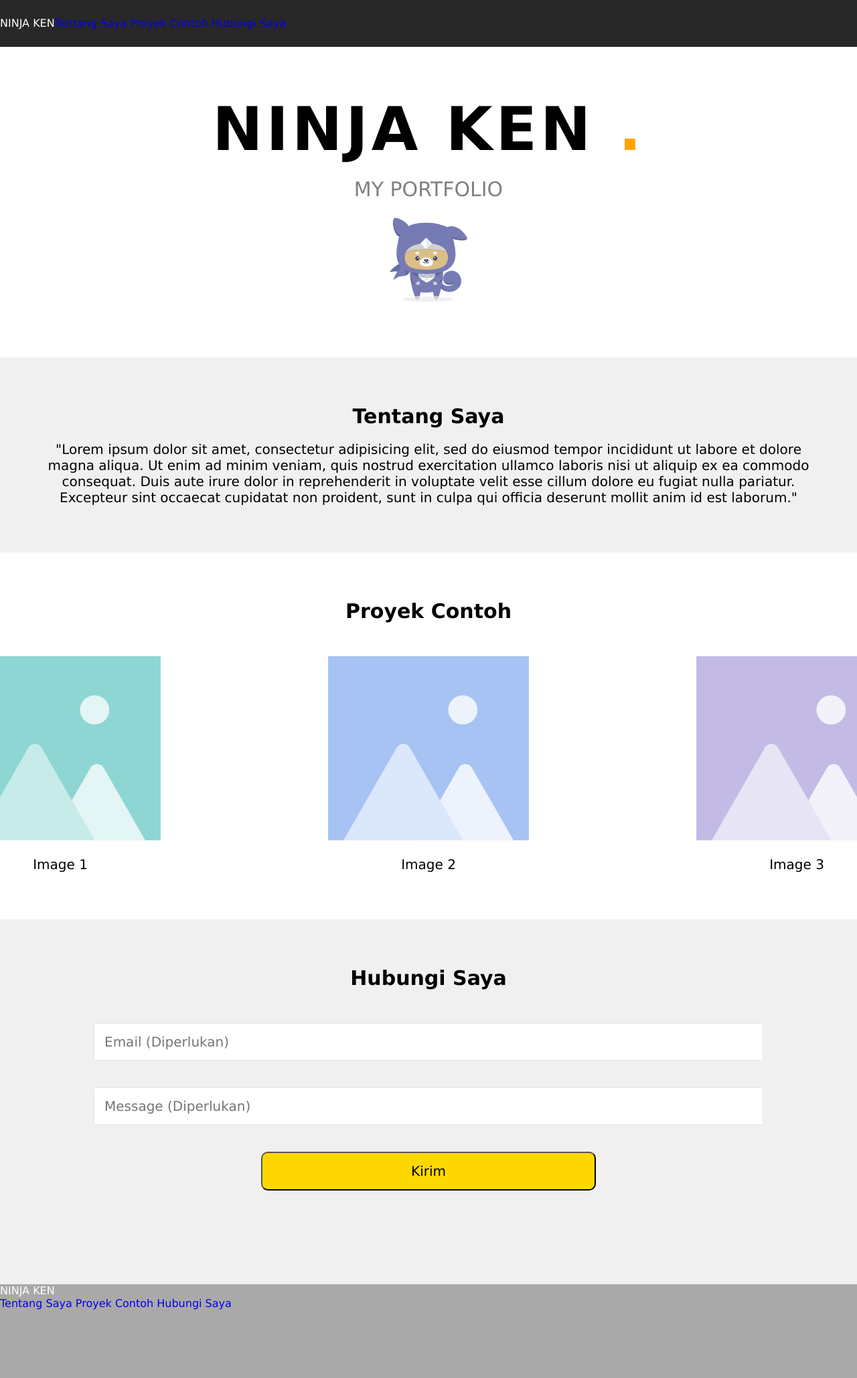
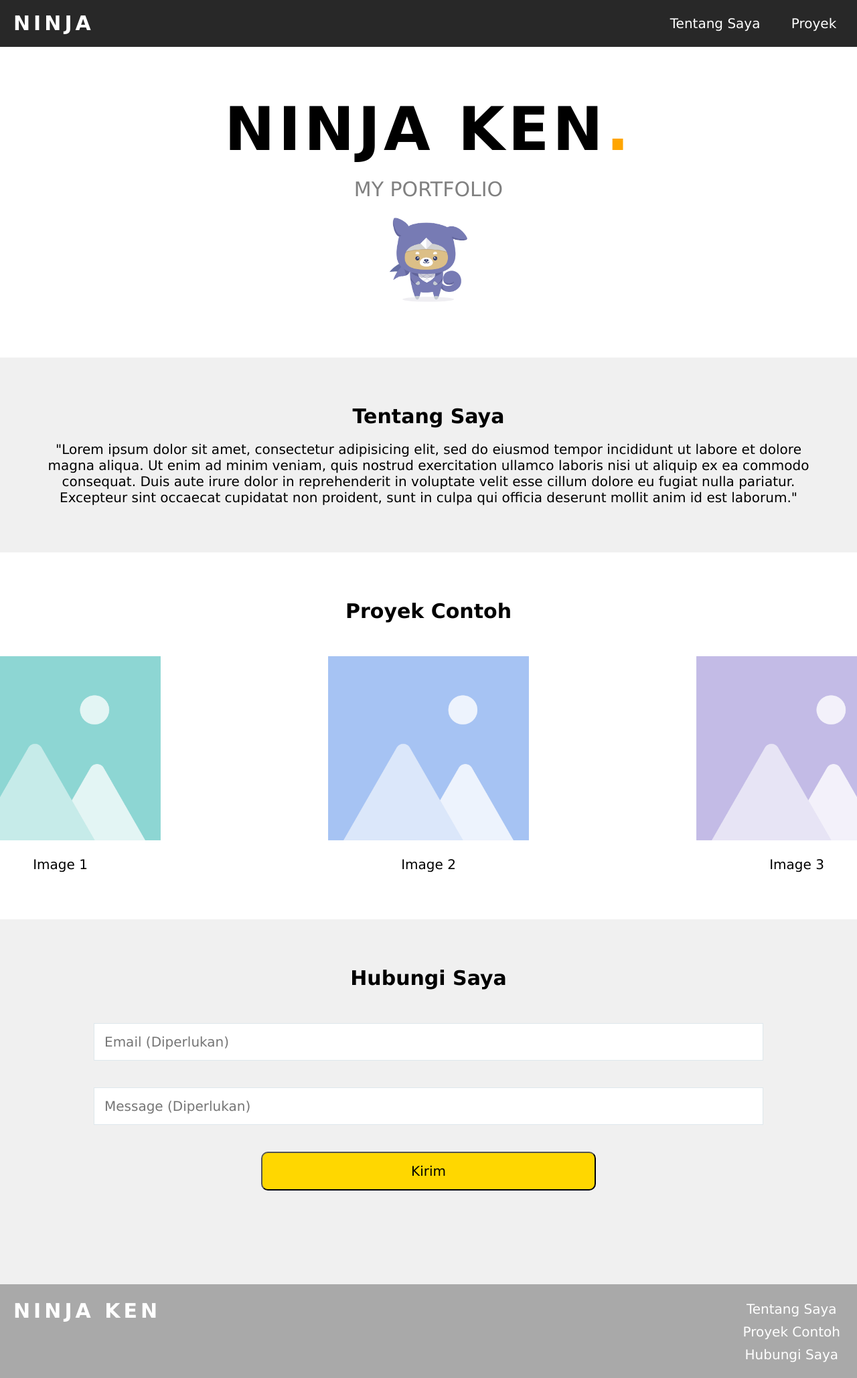
Before and after one commit to hidahid/ProgateLatihanW1, a plain HTML site: page index.html in a window 1280 px wide. Shown: the top 2058 px of the page at 67% size. Drawn offline with Linux system fonts and the light colour scheme.

Commit message:
Update index.html

```diff
--- a/index.html
+++ b/index.html
@@ -9,8 +9,8 @@
   </head>
   <body>
     <header>
-      <div class="logo">NINJA KEN</div>
-      <div class="headlist">
+      <div class="logoheader">NINJA KEN</div>
+      <div class="menuheader">
         <a href="#">Tentang Saya</a>
         <a href="#">Proyek Contoh</a>
         <a href="#">Hubungi Saya</a>
@@ -18,7 +18,7 @@
     </header>
     <main>
       <div class="portfolio">
-        <h1>NINJA KEN <span>.</span></h1>
+        <h1>NINJA KEN<span>.</span></h1>
         <h2>MY PORTFOLIO</h2>
         <h3>
           <img src="Ninja Ken.png" />
@@ -58,13 +58,13 @@
         <div class="contactbox">
           <input class="emailbox" placeholder="Email (Diperlukan)" />
           <input class="messagebox" placeholder="Message (Diperlukan)" />
-          <input type="submit" class="submitbox" value="Kirim" />
+          <button class="submitbox">Kirim</button>
         </div>
       </div>
     </main>
     <footer>
-      <div class="logo">NINJA KEN</div>
-      <div class="footlist">
+      <div class="logofooter">NINJA KEN</div>
+      <div class="listfooter">
         <a href="#">Tentang Saya</a>
         <a href="#">Proyek Contoh</a>
         <a href="#">Hubungi Saya</a>
```
